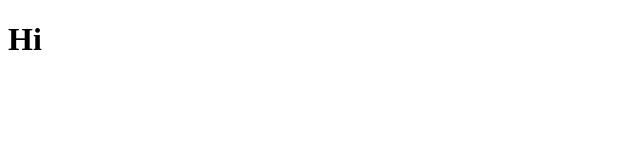
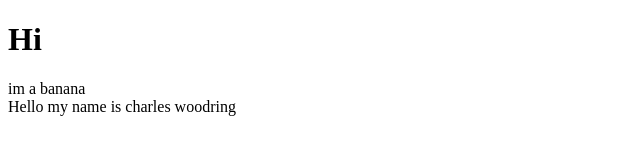
Before and after one commit to charleswoodring/js-functions, a plain HTML site: page index.html in a window 1280 px wide. Shown: the whole page, without its empty margins (0-640 px from the left). Drawn offline with Linux system fonts and the light colour scheme.

Commit message:
let, const, template literals

```diff
--- a/index.html
+++ b/index.html
@@ -8,7 +8,8 @@
 </head>
 <body>
     <h1>Hi</h1>
-    <div id="banana"></div>
+    <div id='banana'></div>
+    <div id='greeting'></div>
 
     <script src="main.js"></script>
 </body>
--- a/main.js
+++ b/main.js
@@ -0,0 +1,19 @@
+const bananaDiv = document.getElementById('banana');
+bananaDiv.innerHTML = 'im a banana';
+
+let counter = 0;
+counter = counter +1;
+counter += 1;
+counter++;
+
+// counter = 3
+
+console.log('counter: ', counter);
+
+const greetingElement = document.getElementById('greeting');
+firstName = 'charles';
+lastName = 'woodring';
+
+// greetingElement.innerHTML = 'Hello my name is '
++ firstName + ' ' + lastName;
+greetingElement.innerHTML = `Hello my name is ${firstName} ${lastName}`;
```
